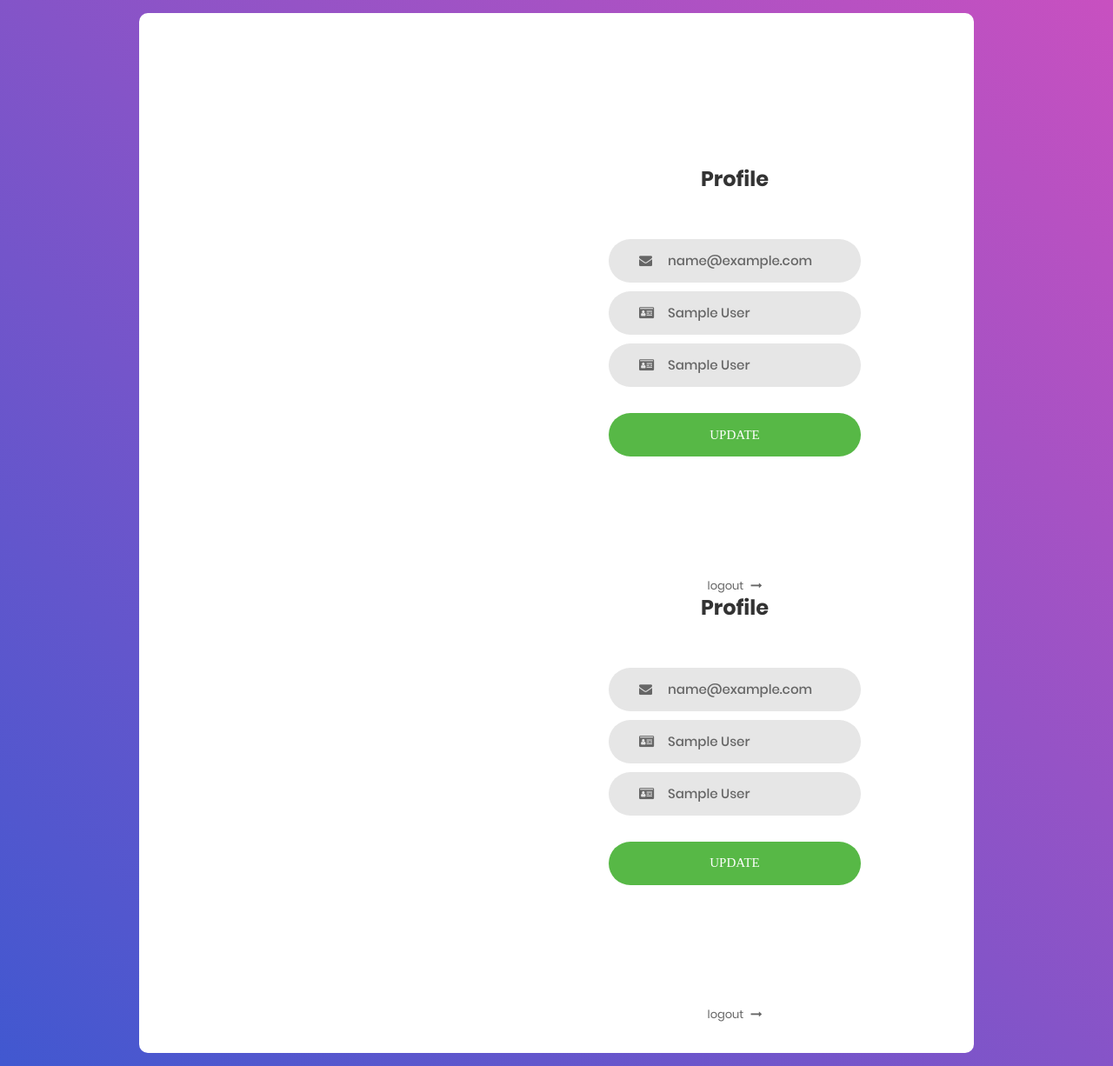
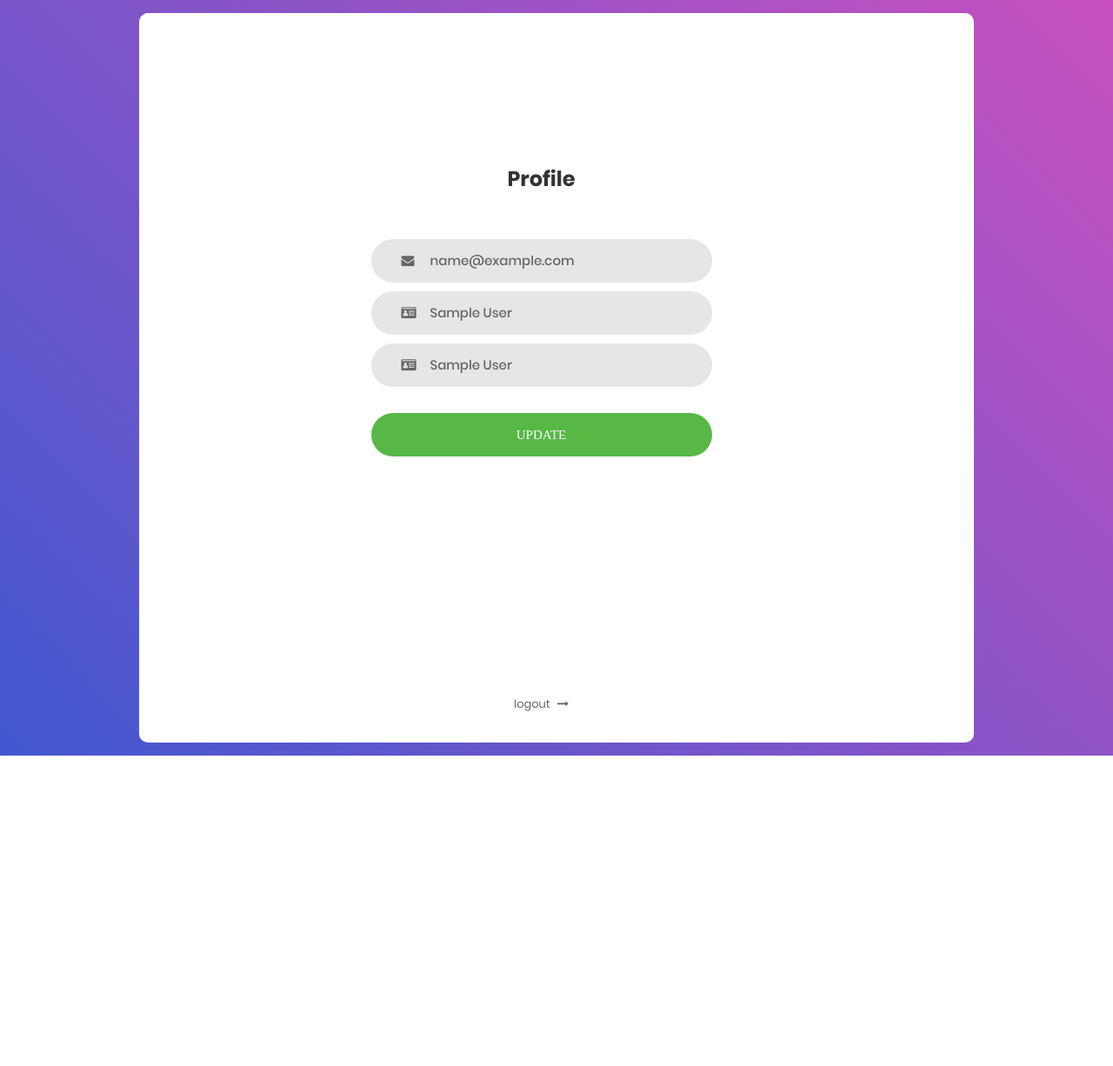
Before and after one commit to cembaykara/webTechProject, a PHP site: page /mywebapp/profile.php in a window 1280 px wide. Shown: the whole page at 87% size. After the commit the page ends 869 px from the top, so only its background shows below. Run offline with PHP 8.4, Linux system fonts and the light colour scheme; the visitor is signed in with stand-in values (Sample User, id 1); some web fonts are replaced.

Commit message:
Auto stash before merge of "master" and "origin/master"
profile in center

```diff
--- a/mywebapp/profile.php
+++ b/mywebapp/profile.php
@@ -34,22 +34,12 @@ require_once ('application/models/User.php');
 	<div class="limiter">
 		<div class="container-login100">
 			<div class="wrap-login100">
-				<div class="text-center p-t-136">
-					<a class="txt2">
-					<?php
-                	if (isset($_SESSION['error_message'])) {
-                    	echo '<p>' . $_SESSION['error_message'] . '</p>';
-                	} elseif (isset($_SESSION['success_message'])) {
-                    	echo '<p>' . $_SESSION['success_message'] . '</p>';
-                	}
-                	?>
 
-					</a>
-				</div>
 
-			<div class="content">
+			<div style="width:auto; margin:0 auto;" class="content">
 
-				<form id="updateForm" class="login100-form validate-form" action="application/updateHandler.php" method="POST" enctype="multipart/form-data">
+
+				<form id="updateForm"  action="application/updateHandler.php" method="POST" enctype="multipart/form-data">
 					<span class="login100-form-title">
 						Profile
 					</span>
@@ -85,52 +75,17 @@ require_once ('application/models/User.php');
 							Update
 						</button>
 					</div>
-
 					<div class="text-center p-t-136">
-						<a class="txt2" href="logout.php">
-							logout
-							<i class="fa fa-long-arrow-right m-l-5" aria-hidden="true"></i>
+						<a class="txt2">
+							<?php
+                				if (isset($_SESSION['error_message'])) {
+                    				echo '<p>' . $_SESSION['error_message'] . '</p>';
+                				} elseif (isset($_SESSION['success_message'])) {
+                    				echo '<p>' . $_SESSION['success_message'] . '</p>';
+                				}
+                			?>
 						</a>
 					</div>
-				</form>
-
-				<form id="updateForm" class="login100-form validate-form" action="application/updateHandler.php" method="POST" enctype="multipart/form-data">
-					<span class="login100-form-title">
-						Profile
-					</span>
-
-					<input type="hidden" name="data[id]" value="<?= $userData['id']; ?>"/>
-
-					<div class="wrap-input100 validate-input" data-validate = "Valid email is required: ex@abc.xyz">
-						<input class="input100" type="email" name="data[email]" value="<?= $userData['email']; ?>">
-						<span class="focus-input100"></span>
-						<span class="symbol-input100">
-							<i class="fa fa-envelope" aria-hidden="true"></i>
-						</span>
-					</div>
-
-					<div class="wrap-input100 validate-input">
-						<input class="input100" type="text" name="data[firstname]" value="<?= $userData['firstname']; ?>">
-						<span class="focus-input100"></span>
-						<span class="symbol-input100">
-							<i class="fa fa-id-card" aria-hidden="false"></i>
-						</span>
-					</div>
-
-					<div class="wrap-input100 validate-input">
-						<input class="input100" type="text" name="data[lastname]" value="<?= $userData['lastname']; ?>">
-						<span class="focus-input100"></span>
-						<span class="symbol-input100">
-							<i class="fa fa-id-card" aria-hidden="false"></i>
-						</span>
-					</div>
-
-					<div class="container-login100-form-btn">
-						<button type="submit" class="login100-form-btn">
-							Update
-						</button>
-					</div>
-
 					<div class="text-center p-t-136">
 						<a class="txt2" href="logout.php">
 							logout
```
Also changed, not shown: 1 other file.
